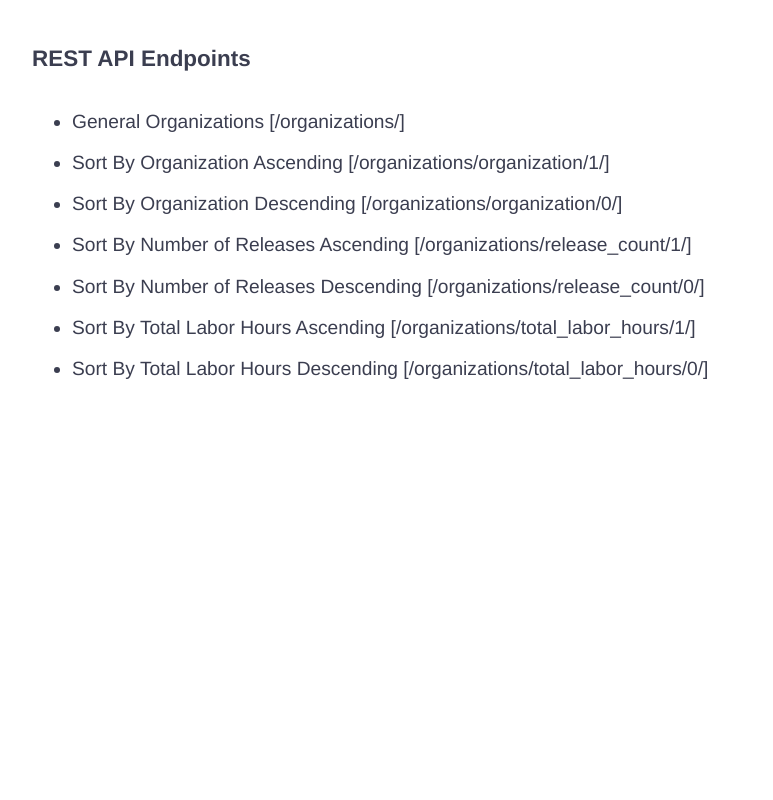
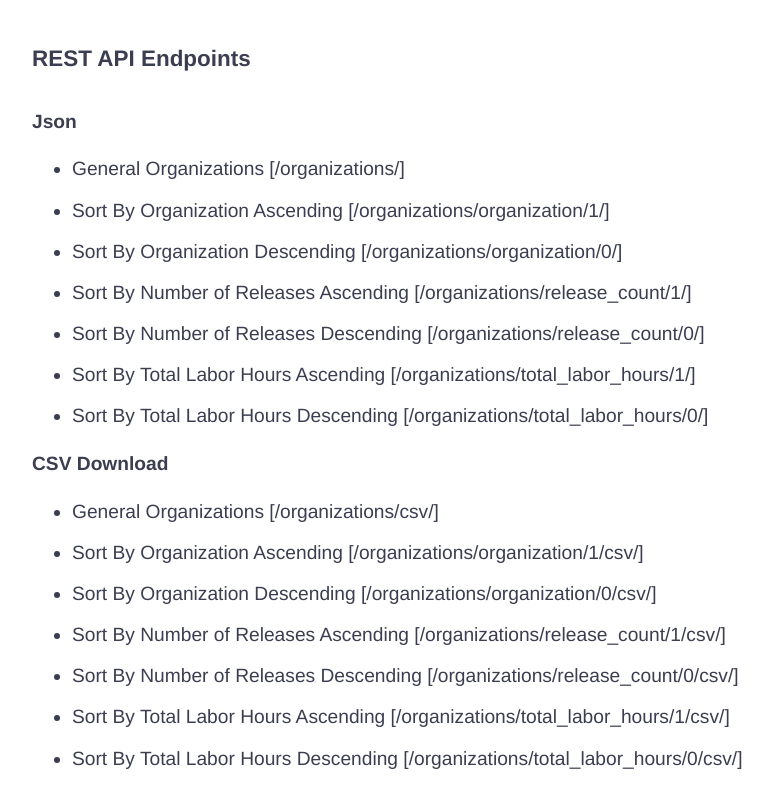
Before and after one commit to codeDogMcGee/DeveloperToolsRestApi, a Django app: page / in a window 1280 px wide. Shown: the whole page, without its empty margins (208-981 px from the left). Run offline with Django 3.2, Linux system fonts and the light colour scheme.

Commit message:
Add in csv download functionality

```diff
--- a/rest_api/helpers.py
+++ b/rest_api/helpers.py
@@ -1,8 +1,9 @@
 import json
 import requests
-import traceback
+import csv
 from datetime import datetime
 from collections import Counter, OrderedDict
+from django.http.response import HttpResponse
 
 from .serializers import ReleaseSerializer, OrganizationsSerializer
 
@@ -27,6 +28,16 @@ def get_json_from_api(request_url: str) -> dict[str, object]:
         response_content = json.loads(response_content)  # then convert the text to json
         output = {'status': response_code, 'data': response_content}
     return output
+
+
+
+def csv_response(data):
+    response = HttpResponse(content_type='text/csv',headers = {'Content-Disposition': 'attachment; filename="organizations.csv"'})
+    writer = csv.DictWriter(response, fieldnames=['organization', 'release_count', 'total_labor_hours', 'all_in_production', 'licenses', 'most_active_months'])
+    writer.writeheader()
+    for row in data:
+        writer.writerow(dict(row))
+    return response
 
 
 def create_serialized_organizations_object(releases_list: list[object], sort_column: str = 'organization', ascending: bool = True) -> json:
--- a/rest_api/templates/rest_api/index.html
+++ b/rest_api/templates/rest_api/index.html
@@ -16,14 +16,41 @@
     <div class="main-container">
 
         <h3>REST API Endpoints</h3>
+        <h4>Json</h4>
         <ul>
             <li><a href="/organizations/">General Organizations [/organizations/]</a></li>
+
             <li><a href="/organizations/organization/1/">Sort By Organization Ascending [/organizations/organization/1/]</a></li>
+
             <li><a href="/organizations/organization/0/">Sort By Organization Descending [/organizations/organization/0/]</a></li>
+
             <li><a href="/organizations/release_count/1/">Sort By Number of Releases Ascending [/organizations/release_count/1/]</a></li>
+
             <li><a href="/organizations/release_count/0/">Sort By Number of Releases Descending [/organizations/release_count/0/]</a></li>
+
             <li><a href="/organizations/total_labor_hours/1/">Sort By Total Labor Hours Ascending [/organizations/total_labor_hours/1/]</a></li>
+
             <li><a href="/organizations/total_labor_hours/0/">Sort By Total Labor Hours Descending [/organizations/total_labor_hours/0/]</a></li>
+
+        </ul>
+
+        <h4>CSV Download</h4>
+        <ul>
+
+            <li><a href="/organizations/csv/">General Organizations [/organizations/csv/]</a></li>
+
+            <li><a href="/organizations/organization/1/csv/">Sort By Organization Ascending [/organizations/organization/1/csv/]</a></li>
+
+            <li><a href="/organizations/organization/0/csv/">Sort By Organization Descending [/organizations/organization/0/csv/]</a></li>
+
+            <li><a href="/organizations/release_count/1/csv/">Sort By Number of Releases Ascending [/organizations/release_count/1/csv/]</a></li>
+
+            <li><a href="/organizations/release_count/0/csv/">Sort By Number of Releases Descending [/organizations/release_count/0/csv/]</a></li>
+
+            <li><a href="/organizations/total_labor_hours/1/csv/">Sort By Total Labor Hours Ascending [/organizations/total_labor_hours/1/csv/]</a></li>
+
+
+            <li><a href="/organizations/total_labor_hours/0/csv/">Sort By Total Labor Hours Descending [/organizations/total_labor_hours/0/csv/]</a></li>
         </ul>
 
 
--- a/rest_api/urls.py
+++ b/rest_api/urls.py
@@ -6,4 +6,6 @@ urlpatterns = [
     path('', views.IndexView.as_view(), name='index'),
     path('organizations/', views.OrganizationsView.as_view(), name='organizations'),
     path('organizations/<str:sort_column>/<int:ascending>/', views.OrganizationsSortedView.as_view(), name='organizations-sorted'),
+    path('organizations/csv/', views.OrganizationsCsvDownloadView.as_view(), name='organizations-csv'),
+    path('organizations/<str:sort_column>/<int:ascending>/csv/', views.OrganizationsSortedCsvView.as_view(), name='organizations-sorted-csv'),
 ]
--- a/rest_api/views.py
+++ b/rest_api/views.py
@@ -5,7 +5,7 @@ from rest_framework import status
 from rest_framework.views import APIView
 from rest_framework.response import Response
 
-from .helpers import get_json_from_api, create_serialized_organizations_object, DATA_URL
+from .helpers import get_json_from_api, create_serialized_organizations_object, csv_response, DATA_URL
 
 
 class IndexView(View):
@@ -37,6 +37,29 @@ class OrganizationsView(APIView):
             return Response(status=status.HTTP_204_NO_CONTENT)
 
 
+class OrganizationsCsvDownloadView(APIView):
+    permission_classes = [permissions.AllowAny]
+
+    def get(self, request):
+
+        data_response = get_json_from_api(DATA_URL)
+        data_from_source = data_response['data']
+
+        if data_response['status'] == 200 and 'releases' in data_from_source.keys():
+
+            organizations_json = create_serialized_organizations_object(data_from_source['releases'])
+
+            if len(organizations_json) > 0:
+
+                return csv_response(organizations_json['organizations'])
+
+            else:
+                return Response(status=status.HTTP_204_NO_CONTENT)
+
+        else:
+            return Response(status=status.HTTP_204_NO_CONTENT)
+
+
 class OrganizationsSortedView(APIView):
     permission_classes = [permissions.AllowAny]
 
@@ -59,3 +82,27 @@ class OrganizationsSortedView(APIView):
 
         else:
             return Response(status=status.HTTP_204_NO_CONTENT)
+
+
+class OrganizationsSortedCsvView(APIView):
+    permission_classes = [permissions.AllowAny]
+
+    def get(self, request, sort_column='organization', ascending=1):
+        if ascending > 1 or sort_column not in ['organization', 'release_count', 'total_labor_hours']:
+            return Response(status=status.HTTP_400_BAD_REQUEST)
+
+        data_response = get_json_from_api(DATA_URL)
+        data_from_source = data_response['data']
+
+        if data_response['status'] == 200 and 'releases' in data_from_source.keys():
+
+            organizations_json = create_serialized_organizations_object(data_from_source['releases'], sort_column, ascending)
+
+            if len(organizations_json) > 0:
+                return csv_response(organizations_json['organizations'])
+
+            else:
+                return Response(status=status.HTTP_204_NO_CONTENT)
+
+        else:
+            return Response(status=status.HTTP_204_NO_CONTENT)
```
Also changed, not shown: developer_tools/settings.py (+9 -1 lines), README.md, images/homepage.PNG.
